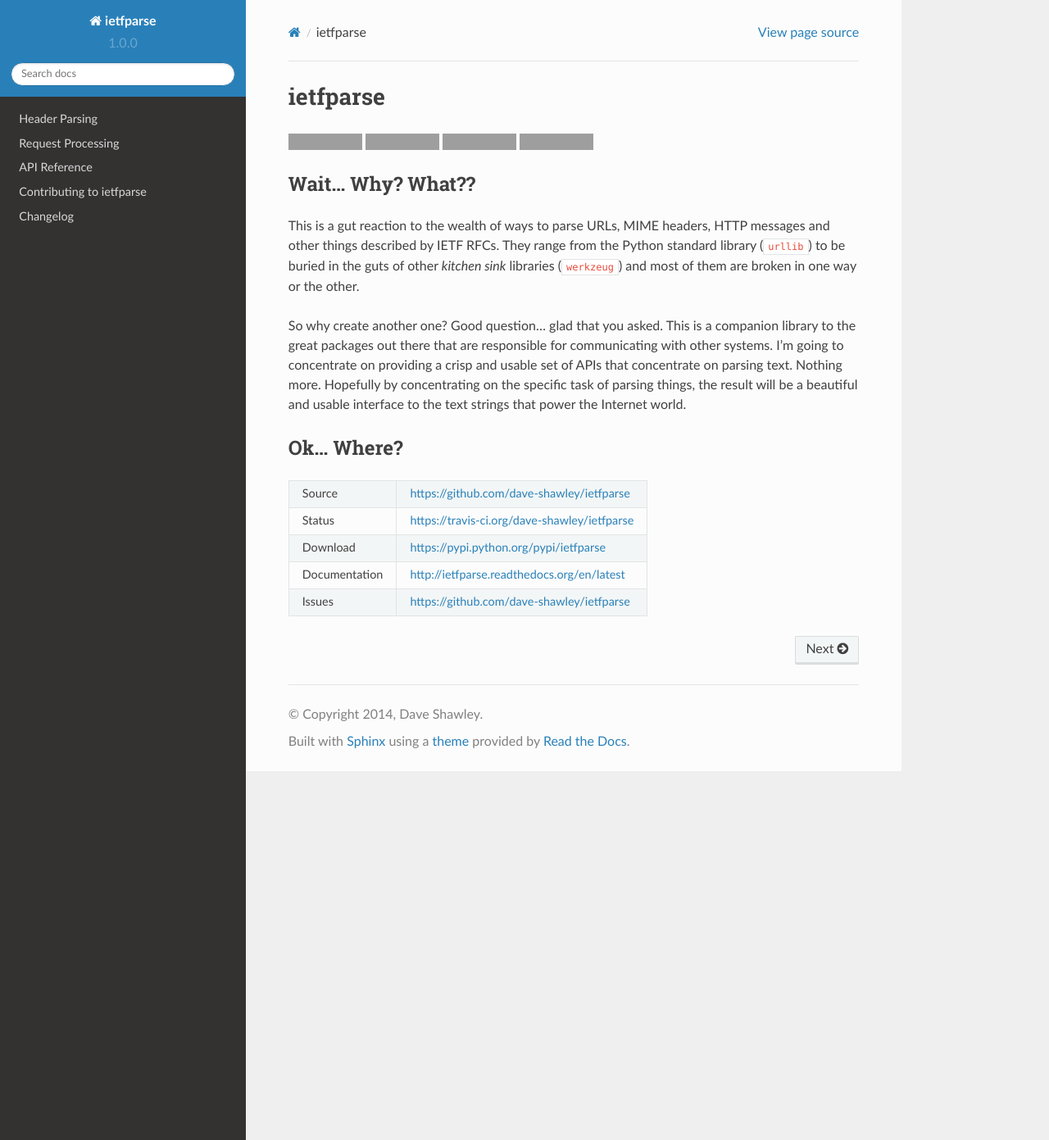
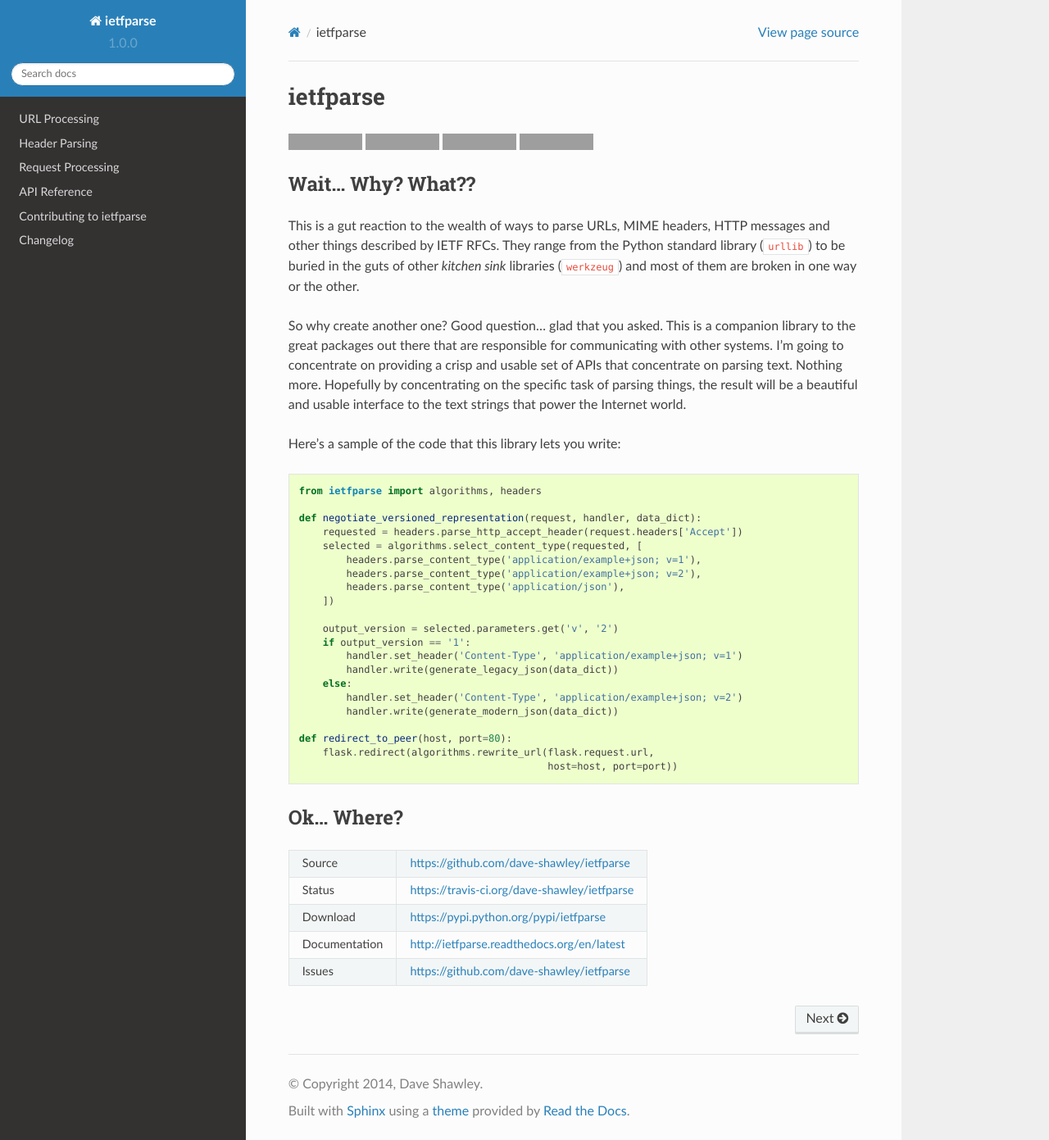
Before and after one commit to dave-shawley/ietfparse, a Sphinx documentation site: the page built from docs/index.rst, in a window 1280 px wide and 1391 px high. Shown: the whole window at 82% size. Built offline with Sphinx 7.4.7 and the Read the Docs theme 2.0.0, drawn with Linux system fonts in a browser that asks for light colours; grey boxes are pictures that could not be loaded.

```diff
--- a/README.rst
+++ b/README.rst
@@ -18,6 +18,30 @@ crisp and usable set of APIs that concentrate on parsing text.  Nothing more.
 Hopefully by concentrating on the specific task of parsing things, the result
 will be a beautiful and usable interface to the text strings that power the
 Internet world.
+
+Here's a sample of the code that this library lets you write::
+
+    from ietfparse import algorithms, headers
+
+    def negotiate_versioned_representation(request, handler, data_dict):
+        requested = headers.parse_http_accept_header(request.headers['Accept'])
+        selected = algorithms.select_content_type(requested, [
+            headers.parse_content_type('application/example+json; v=1'),
+            headers.parse_content_type('application/example+json; v=2'),
+            headers.parse_content_type('application/json'),
+        ])
+
+        output_version = selected.parameters.get('v', '2')
+        if output_version == '1':
+            handler.set_header('Content-Type', 'application/example+json; v=1')
+            handler.write(generate_legacy_json(data_dict))
+        else:
+            handler.set_header('Content-Type', 'application/example+json; v=2')
+            handler.write(generate_modern_json(data_dict))
+
+    def redirect_to_peer(host, port=80):
+        flask.redirect(algorithms.rewrite_url(flask.request.url,
+                                              host=host, port=port))
 
 Ok... Where?
 ------------
--- a/docs/index.rst
+++ b/docs/index.rst
@@ -3,6 +3,7 @@
 .. toctree::
    :hidden:
 
+   urls
    header-parsing
    header-processing
    reference
```
Also changed, not shown: docs/urls.rst (added, +50 -0 lines).
